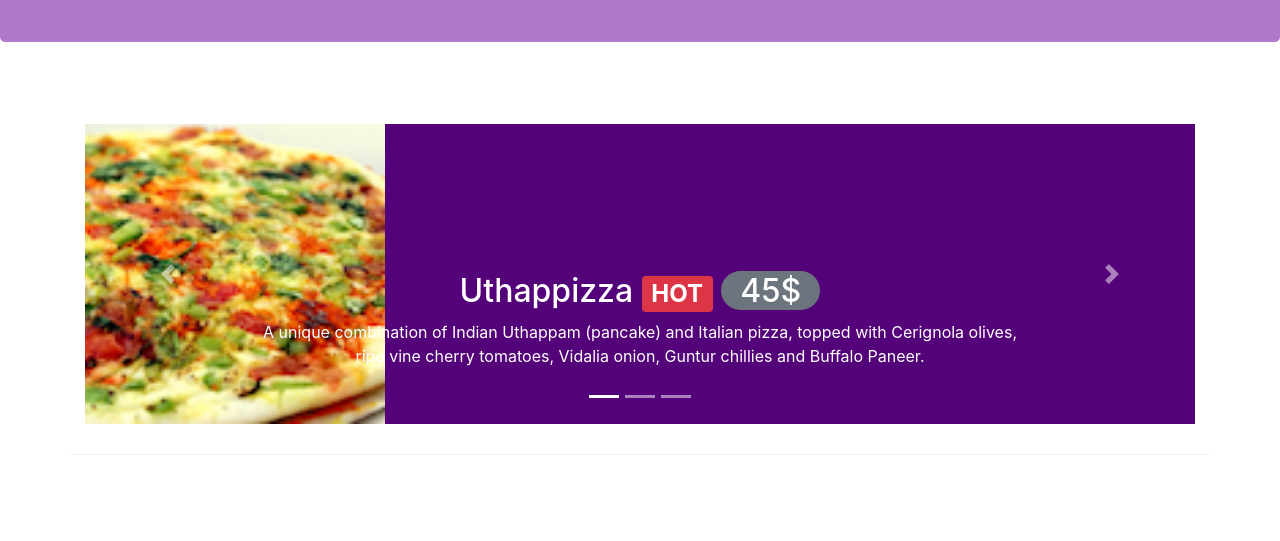
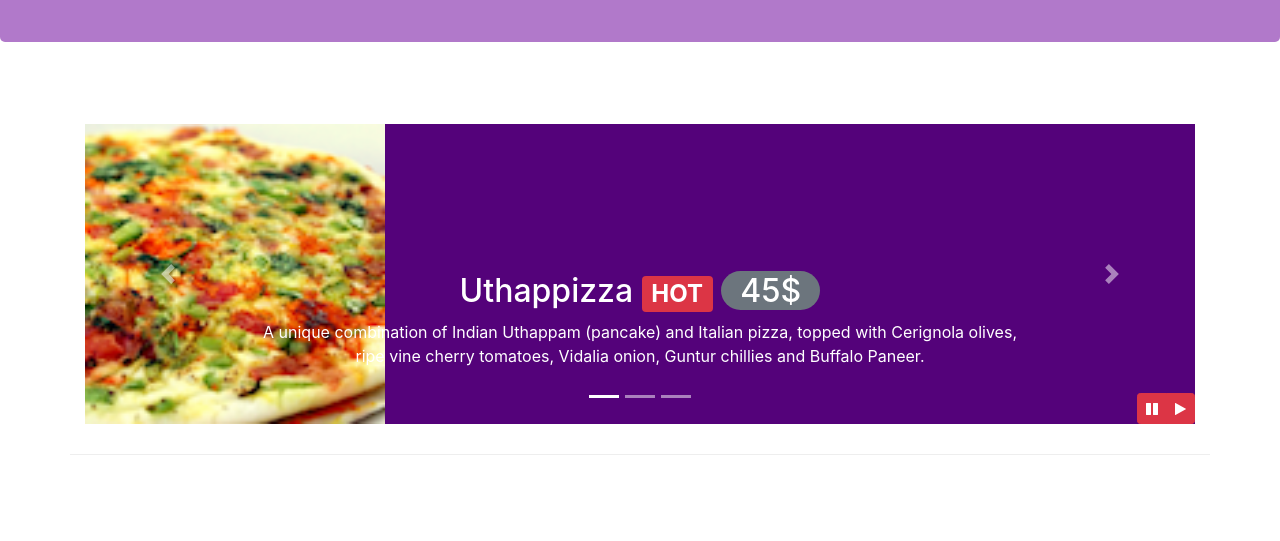
Before and after one commit to fatima-ben-amor/My_First_Website_Bootstrap4, a website: page index.html in a window 1280 px wide. Shown: the part 259-800 px from the top of the page. Drawn offline with nearby package versions, Linux system fonts and the light colour scheme.

Commit message:
Bootstrap JQuery

```diff
--- a/css/style.css
+++ b/css/style.css
@@ -55,3 +55,9 @@ body{
     min-height: 300px;
 
 }
+#carouselButton {
+    right:0px;
+    position: absolute;
+    bottom: 0px;
+    z-index: 1;
+}
--- a/index.html
+++ b/index.html
@@ -238,6 +238,19 @@
                     <a class="carousel-control-next" href="#mycarousel" role="button" data-slide="next">
                         <span class="carousel-control-next-icon"></span>
                     </a>
+
+                    <div class="btn-group" id="carouselButton">
+                        <button class="btn btn-danger btn-sm" id="carousel-pause">
+                            <span class="fa fa-pause"></span>
+                        </button>
+                        <button class="btn btn-danger btn-sm" id="carousel-play">
+                            <span class="fa fa-play"></span>
+                        </button>
+                    </div>
+
+
+
+
                 </div>
             </div>
         </div>
@@ -419,6 +432,22 @@
         });
     </script>
     -->
+
+    <script>
+        $(document).ready(function () {
+            $('#mycarousel').carousel({interval: 2000});
+            //i set the interval of the carousel into 2s
+
+
+        //for carousel-play button if a click is done by a user that's mean we shoud execute which into the function for example in this case the play fucntion will be place
+        $('#carousel-play').click(function() {
+            $('#mycarousel').carousel('cycle');
+        });
+        $('#carousel-pause').click(function() {
+            $('#mycarousel').carousel('pause');
+        });
+        })
+    </script>
 </body>
 
 </html>
```
